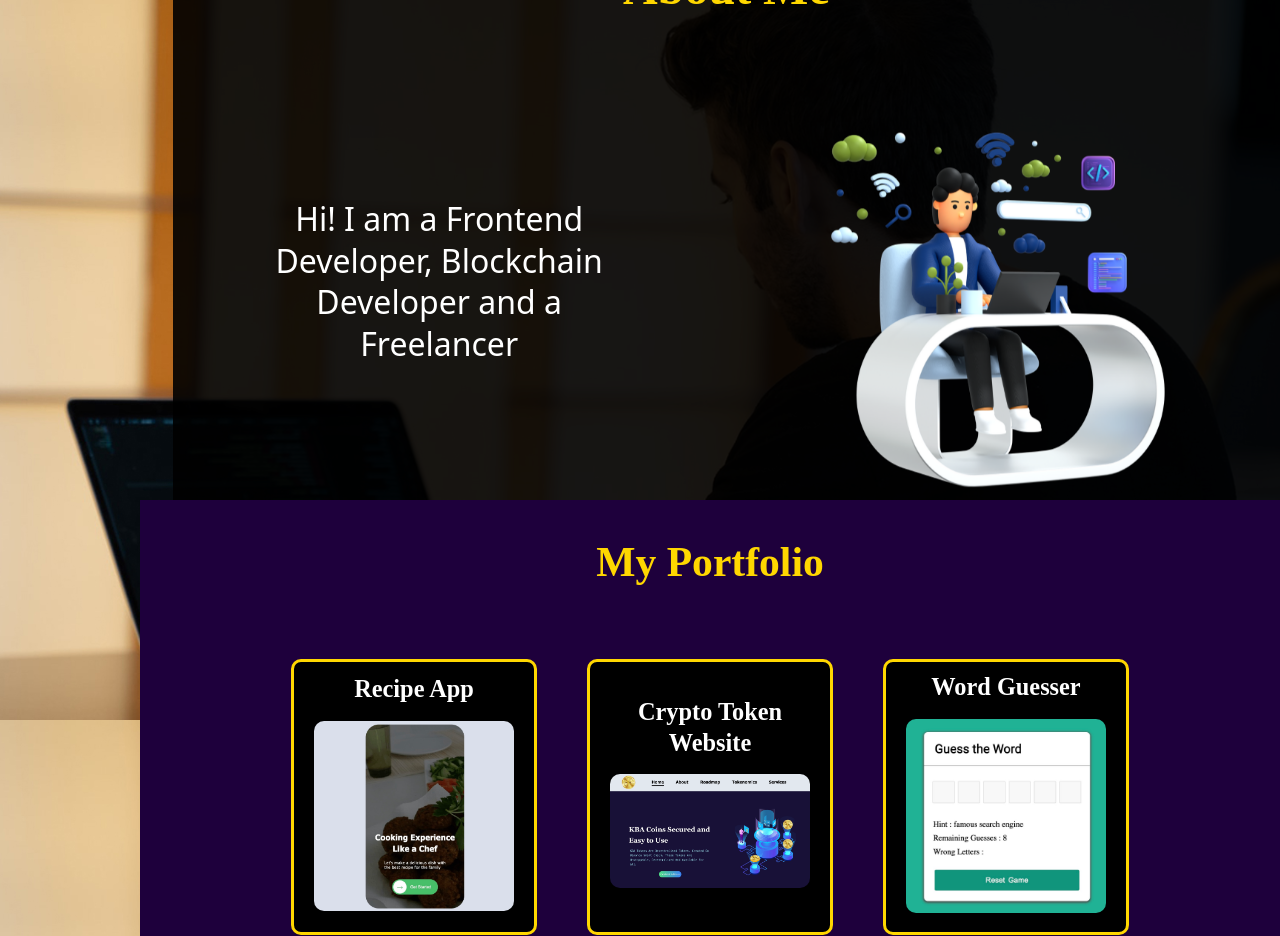
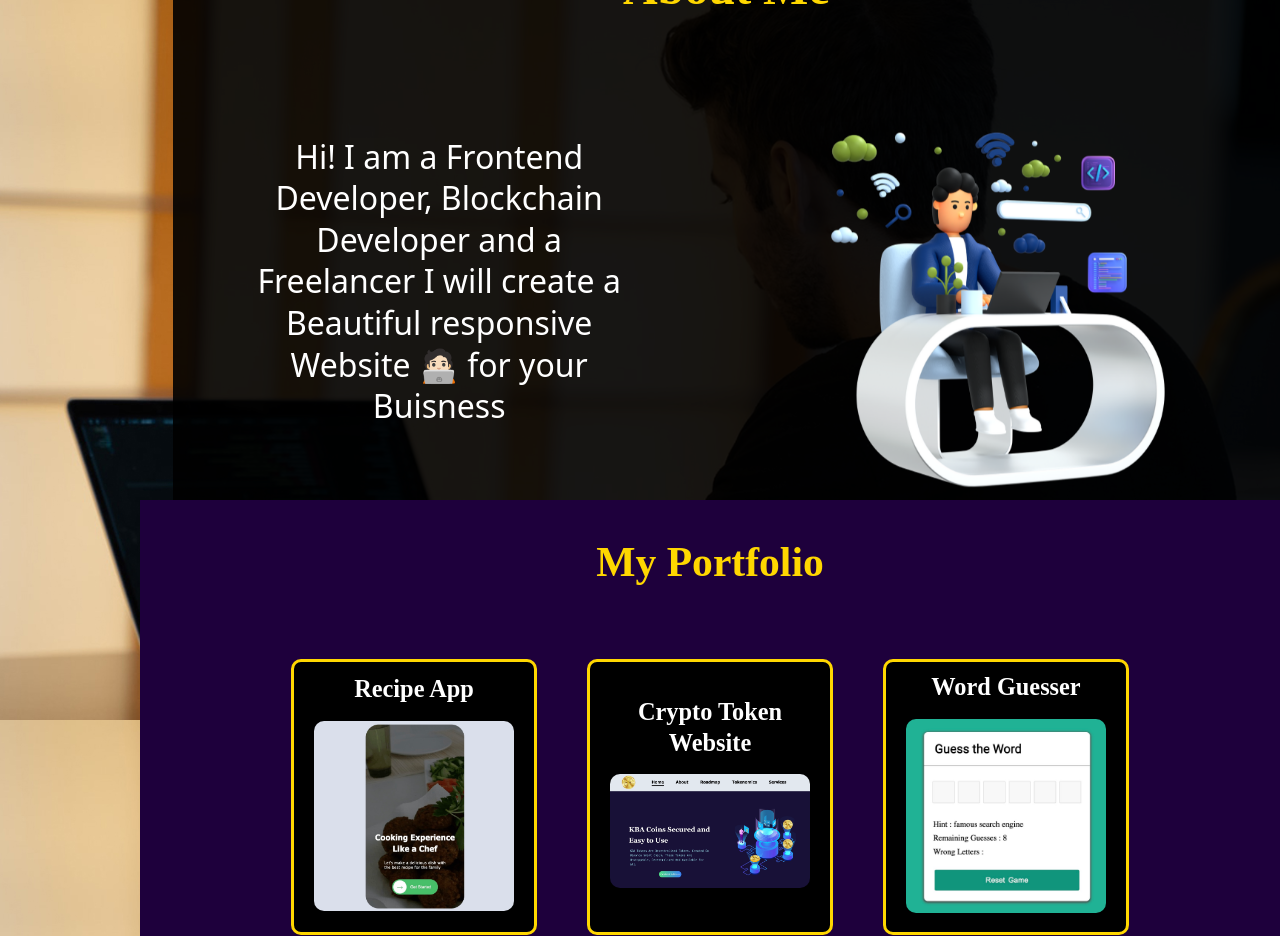
Before and after one commit to Syedhussainsaber/Personal-Portfolio, a React (Create React App) app: page / in a window 1280 px wide. Shown: the part 880-1816 px from the top of the page. Built offline with nearby package versions, Linux system fonts and the light colour scheme.

Commit message:
files added

```diff
--- a/src/Components/About.js
+++ b/src/Components/About.js
@@ -127,6 +127,7 @@ const About = () => {
               {' '}
               Hi! I am a Frontend Developer, Blockchain Developer and a
               Freelancer{' '}
+              I will create a Beautiful responsive Website 🧑🏻‍💻 for your Buisness
             </p>
           </AboutPara>
           <PicStyle>
```
